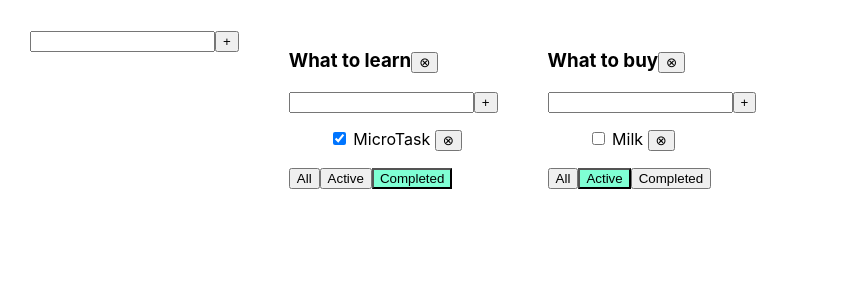
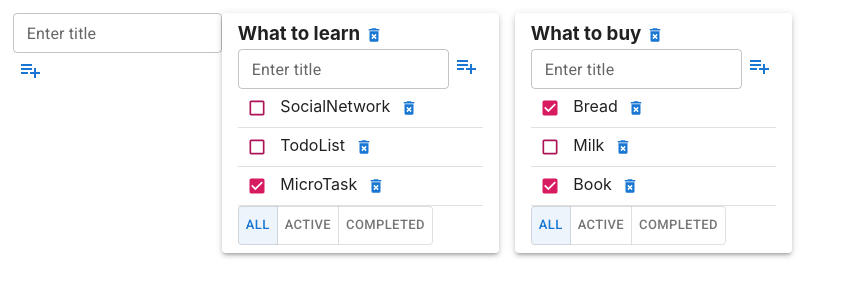
Before and after one commit to LavrishinA/todolist, a React (Create React App) app: page / in a window 1280 px wide. Shown: the top 300 px of the page, without its empty margins (0-844 px from the left). Built offline with nearby package versions, Linux system fonts and the light colour scheme.

Commit message:
feat: add MUI to project

```diff
--- a/package.json
+++ b/package.json
@@ -3,6 +3,10 @@
   "version": "0.1.0",
   "private": true,
   "dependencies": {
+    "@emotion/react": "^11.11.1",
+    "@emotion/styled": "^11.11.0",
+    "@mui/icons-material": "^5.14.13",
+    "@mui/material": "^5.14.13",
     "@testing-library/jest-dom": "^5.16.5",
     "@testing-library/react": "^13.4.0",
     "@testing-library/user-event": "^13.5.0",
--- a/public/index.html
+++ b/public/index.html
@@ -9,6 +9,13 @@
       name="description"
       content="Web site created using create-react-app"
     />
+    <link rel="preconnect" href="https://fonts.googleapis.com" />
+    <link rel="preconnect" href="https://fonts.gstatic.com" crossorigin />
+    <link
+            rel="stylesheet"
+            href="https://fonts.googleapis.com/css2?family=Roboto:wght@300;400;500;600;700&display=swap"
+    />
+
     <link rel="apple-touch-icon" href="%PUBLIC_URL%/logo192.png" />
     <!--
       manifest.json provides metadata used when your web app is installed on a
--- a/src/AddItemForm.tsx
+++ b/src/AddItemForm.tsx
@@ -1,10 +1,12 @@
 import React, {ChangeEvent, KeyboardEvent, useState} from "react";
+import {IconButton, TextField} from "@mui/material";
+import {PlaylistAddSharp} from '@mui/icons-material/';
 
-type AddItemFormPropsType =  {
+type AddItemFormPropsType = {
     onAddItem: (title: string) => void
 }
 
-export const AddItemForm: React.FC< AddItemFormPropsType> = ({onAddItem}) => {
+export const AddItemForm: React.FC<AddItemFormPropsType> = ({onAddItem}) => {
 
     const [itemTitle, setItemTitle] = useState("")
     const [error, setError] = useState<null | string>(null)
@@ -33,13 +35,22 @@ export const AddItemForm: React.FC< AddItemFormPropsType> = ({onAddItem}) => {
 
     return (
         <div>
-            <input value={itemTitle}
-                   onChange={handleTaskListInput}
-                   onKeyDown={handleAddTaskItemOnPressEnter}
-                   className={error ? "error" : ""}/>
+            <TextField
+                id="outlined-error-helper-text"
+                value={itemTitle}
+                label="Enter title"
+                size="small"
+                helperText={error}
+                error={!!error}
+                onChange={handleTaskListInput}
+                onKeyDown={handleAddTaskItemOnPressEnter}
+                autoComplete="off"
+            />
 
-            <button onClick={handleAddTaskItem}>+</button>
-            {error && <div className="error-message">{error}</div>}
+            <IconButton aria-label="add" size="small" color="primary" onClick={handleAddTaskItem}>
+                <PlaylistAddSharp fontSize="medium"/>
+            </IconButton>
+
         </div>
     );
 };
--- a/src/App.css
+++ b/src/App.css
@@ -1,28 +1,14 @@
-.App {
-  padding: 30px;
-  display: flex;
-}
-
-.App > div {
-  margin-right: 50px;
+*, *::after, *::before {
+  margin: 0;
+  padding: 0;
+  box-sizing: border-box;
 }
 
 
-.error {
-  border: red 1px solid;
+body {
+  padding: 1%;
 }
 
-.error-message {
-  color: red;
+.todolist {
+  padding: 8px 16px;
 }
-
-
-
-.error::placeholder {
-  color: red;
-  opacity: .5;
-}
-
-.active-filter {
-  background-color: aquamarine;
-}
--- a/src/App.tsx
+++ b/src/App.tsx
@@ -4,6 +4,7 @@ import TodoList, {TaskType} from "./TodoList";
 import {FilterType} from "./CommonTypes/FilterType";
 import {v1} from "uuid";
 import {AddItemForm} from "./AddItemForm";
+import {Grid, Paper} from "@mui/material";
 
 
 type TodoListType = {
@@ -21,8 +22,8 @@ const todolist2 = v1();
 function App() {
 
     const [todolists, setTodolists] = useState<Array<TodoListType>>([
-        {id: todolist1, listTitle: "What to learn", filter: FilterType.Completed},
-        {id: todolist2, listTitle: "What to buy", filter: FilterType.Active}
+        {id: todolist1, listTitle: "What to learn", filter: FilterType.All},
+        {id: todolist2, listTitle: "What to buy", filter: FilterType.All}
     ])
 
     const [tasksObj, setTasksObj] = useState<TasksObjType>({
@@ -49,7 +50,6 @@ function App() {
     }
 
 
-
     function onAddTaskItem(taskItem: string, todoListId: string) {
         const newTaskItem = {id: v1(), title: taskItem, isDone: false};
         setTasksObj({...tasksObj, [todoListId]: [newTaskItem, ...tasksObj[todoListId]]})
@@ -60,7 +60,7 @@ function App() {
     }
 
     function onCheckTaskItem(id: string, isDone: boolean, todoListId: string) {
-        setTasksObj({...tasksObj, [todoListId]:  tasksObj[todoListId].map(task => task.id === id ? {...task, isDone}: task)})
+        setTasksObj({...tasksObj, [todoListId]: tasksObj[todoListId].map(task => task.id === id ? {...task, isDone} : task)})
         // const tasks = tasksObj[todoListId];
         // const checkedTask = tasks.find(t => t.id === id)
         // if (!checkedTask) return
@@ -103,11 +103,13 @@ function App() {
 
 
     return (
-        <div className="App">
+        <Grid container className="App">
+            <Grid item xs={2}>
                 <AddItemForm onAddItem={onAddTodoList}/>
+            </Grid>
+            <Grid item container spacing={2} xs={10}>
                 {
                     todolists.map(tl => {
-
                         let tasksForTodoList = tasksObj[tl.id]
                         if (tl.filter === "active") {
                             tasksForTodoList = tasksForTodoList.filter(task => !task.isDone)
@@ -115,8 +117,10 @@ function App() {
                         if (tl.filter === "completed") {
                             tasksForTodoList = tasksForTodoList.filter(task => task.isDone)
                         }
-
-                    return <TodoList key={tl.id}
+                        return (
+                            <Grid item>
+                                <Paper elevation={3} className="todolist">
+                                    <TodoList key={tl.id}
                                               id={tl.id}
                                               title={tl.listTitle}
                                               filterValue={tl.filter}
@@ -126,11 +130,13 @@ function App() {
                                               onChangeTaskTitle={onChangeTaskTitle}
                                               onAddTaskItem={onAddTaskItem}
                                               onCheckTaskItem={onCheckTaskItem}
-                                     onDeleteTodolist={onDeleteTodolist}
-                    />
+                                              onDeleteTodolist={onDeleteTodolist}/>
+                                </Paper>
+                            </Grid>)
                     })
                 }
-        </div>
+            </Grid>
+        </Grid>
     )
 }
 
--- a/src/TodoList.tsx
+++ b/src/TodoList.tsx
@@ -2,8 +2,9 @@ import React, {ChangeEvent, FC} from "react";
 import {FilterType} from "./CommonTypes/FilterType";
 import {AddItemForm} from "./AddItemForm";
 import {EditableSpan} from "./EditableSpan";
-import {log} from "util";
-
+import {Box, Checkbox, Divider, IconButton, Paper, ToggleButton, ToggleButtonGroup} from "@mui/material";
+import {DeleteForever} from '@mui/icons-material';
+import {pink} from "@mui/material/colors";
 
 export type TaskType = {
     id: string
@@ -53,10 +54,19 @@ const TodoList: FC<TodoListPropsType> = (props) => {
             const onChangeTitleTaskItem = (title: string) => props.onChangeTaskTitle(task.id, title, props.id)
 
             return (
+
                 <li key={task.id}>
-                    <input onChange={onCheckTaskItem} type="checkbox" checked={task.isDone}/>
+                    <Checkbox onChange={onCheckTaskItem} size="small" checked={task.isDone} sx={{
+                        color: pink[800],
+                        '&.Mui-checked': {
+                            color: pink[600],
+                        },
+                    }}/>
                     <EditableSpan title={task.title} onChangeTitleTaskItem={onChangeTitleTaskItem}/>
-                    <button onClick={onDeleteTaskItem}>&otimes;</button>
+                    <IconButton aria-label="delete" size="small" color="primary" onClick={onDeleteTaskItem}>
+                        <DeleteForever fontSize="inherit"/>
+                    </IconButton>
+                    <Divider/>
                 </li>
             )
         }
@@ -64,24 +74,29 @@ const TodoList: FC<TodoListPropsType> = (props) => {
 
 
     return (
-        <div>
+        <>
             <h3>{props.title}
-                <button onClick={handlerDeleteTodolist}>&otimes;</button>
+                <IconButton aria-label="delete" size="small" color="primary" onClick={handlerDeleteTodolist}>
+                    <DeleteForever fontSize="inherit"/>
+                </IconButton>
             </h3>
             <AddItemForm onAddItem={handleAddTask}/>
             <ul>{tasksItems}</ul>
             <div>
-                <button className={props.filterValue === FilterType.All ? "active-filter" : ""}
-                        onClick={handleTaskFilterAll}>All
-                </button>
-                <button className={props.filterValue === FilterType.Active ? "active-filter" : ""}
-                        onClick={handleTaskFilterActive}>Active
-                </button>
-                <button className={props.filterValue === FilterType.Completed ? "active-filter" : ""}
-                        onClick={handleTaskFilterCompleted}>Completed
-                </button>
+                <ToggleButtonGroup
+                    color="primary"
+                    size="small"
+                    value={props.filterValue}
+                    exclusive
+                    aria-label="Platform"
+                >
+                    <ToggleButton onClick={handleTaskFilterAll} value={FilterType.All}>All</ToggleButton>
+                    <ToggleButton onClick={handleTaskFilterActive} value={FilterType.Active}>Active</ToggleButton>
+                    <ToggleButton onClick={handleTaskFilterCompleted}
+                                  value={FilterType.Completed}>Completed</ToggleButton>
+                </ToggleButtonGroup>
             </div>
-        </div>
+        </>
     );
 };
 
```
Also changed, not shown: 1 other file (tests, documents, lock files or other folders). Lines whose indentation alone changed are shown as unchanged.
